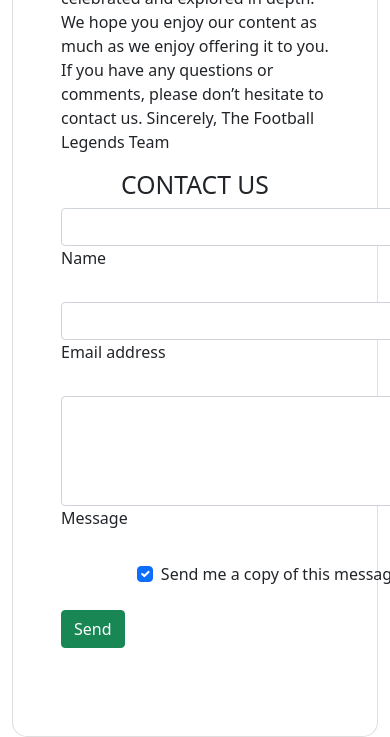
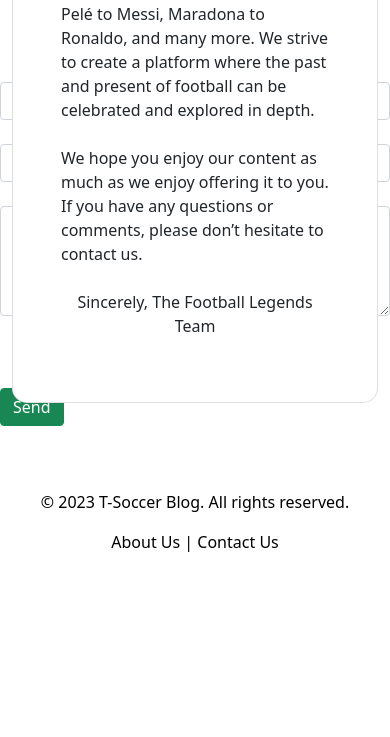
Before and after one commit to toriloye2/football-blog-CMS, a PHP site: page /aboutus.php in a window 390 px wide; the page is wider, and only the part inside the window is pictured. Shown: the part 952-1689 px from the top of that part. After the commit the page ends 1504 px from the top of that part, so only its background shows below. Run offline with PHP 8.4, Linux system fonts and the light colour scheme; some libraries are stand-ins or nearby versions.

Commit message:
added footer and updated files withe footer

```diff
--- a/aboutus.php
+++ b/aboutus.php
@@ -1,79 +1,42 @@
 <?php
 session_start();
-
 require('connect.php');
 include 'header.php';
 ?>
+
 <!DOCTYPE html>
 <html lang="en">
 <head>
     <meta charset="UTF-8">
     <meta name="viewport" content="width=device-width, initial-scale=1.0">
     <link rel="stylesheet" href="style.css">
-    <title>About us</title>
+    <title>About Us</title>
 </head>
-<section class="vh-100 bg-image"
-  style="background-image: url('https://mdbcdn.b-cdn.net/img/Photos/new-templates/search-box/img4.webp');">
+<body>
+<section class="vh-100 bg-image" style="background-image: url('https://mdbcdn.b-cdn.net/img/Photos/new-templates/search-box/img4.webp');">
     <div class="mask d-flex align-items-center h-100 gradient-custom-3">
-    <div class="container h-100">
+        <div class="container h-100" style="max-width: 900px;">
             <div class="row d-flex justify-content-center align-items-center h-100">
-        <div class="col-12 col-md-9 col-lg-7 col-xl-6">
+                <div class="col-12 col-md-10">
                     <div class="card" style="border-radius: 15px;">
                         <div class="card-body p-5">
-
-<body>
-    <h1>ABOUT US</h1>
-    <P>Welcome to Football Legends, your number one source for all things related to the greatest footballers of all time. We’re dedicated to providing you with the most comprehensive and engaging content, with a focus on the legendary careers, iconic moments, and lasting legacies of football’s biggest stars.
-
+                            <h1 class="text-center mb-4">ABOUT US</h1>
+                            <p class="text-justify mb-4">
+                                Welcome to Football Legends, your number one source for all things related to the greatest footballers of all time. We’re dedicated to providing you with the most comprehensive and engaging content, with a focus on the legendary careers, iconic moments, and lasting legacies of football’s biggest stars.
+                            </p>
+                            <p class="text-justify mb-4">
                                 Founded in 2023, Football Legends has come a long way from its beginnings. When we first started out, our passion for football and its history drove us to start this blog.
-
-We aim to serve football fans around the world, and are thrilled that we’re able to turn our passion into this website. Our team is committed to researching and delivering high-quality content that respects the rich history of the sport and honors the players who have made it what it is today.
-
+                            </p>
+                            <p class="text-justify mb-4">
+                                We aim to serve football fans around the world and are thrilled that we’re able to turn our passion into this website. Our team is committed to researching and delivering high-quality content that respects the rich history of the sport and honors the players who have made it what it is today.
+                            </p>
+                            <p class="text-justify mb-4">
                                 On our website, you’ll find detailed biographies, career highlights, memorable matches, and much more about football legends from Pelé to Messi, Maradona to Ronaldo, and many more. We strive to create a platform where the past and present of football can be celebrated and explored in depth.
-
+                            </p>
+                            <p class="text-justify mb-4">
                                 We hope you enjoy our content as much as we enjoy offering it to you. If you have any questions or comments, please don’t hesitate to contact us.
-
-Sincerely, The Football Legends Team</P>
-
-
-
-<h2 class="text-center">CONTACT US</h2>
-<form style="width: 26rem;">
-  <!-- Name input -->
-  <div data-mdb-input-init class="form-outline mb-4">
-    <input type="text" id="form4Example1" class="form-control" />
-    <label class="form-label" for="form4Example1">Name</label>
-  </div>
-
-  <!-- Email input -->
-  <div data-mdb-input-init class="form-outline mb-4">
-    <input type="email" id="form4Example2" class="form-control" />
-    <label class="form-label" for="form4Example2">Email address</label>
-  </div>
-
-  <!-- Message input -->
-  <div data-mdb-input-init class="form-outline mb-4">
-    <textarea class="form-control" id="form4Example3" rows="4"></textarea>
-    <label class="form-label" for="form4Example3">Message</label>
-  </div>
-
-  <!-- Checkbox -->
-  <div class="form-check d-flex justify-content-center mb-4">
-    <input
-      class="form-check-input me-2"
-      type="checkbox"
-      value=""
-      id="form4Example4"
-      checked
-    />
-    <label class="form-check-label" for="form4Example4">
-      Send me a copy of this message
-    </label>
-  </div>
-
-  <!-- Submit button -->
-  <button data-mdb-ripple-init type="button" class="btn btn-success btn-block mb-4">Send</button>
-</form>
+                            </p>
+                            <p class="text-center font-italic">Sincerely, The Football Legends Team</p>
                         </div>
                     </div>
                 </div>
@@ -81,10 +44,35 @@
         </div>
     </div>
 </section>
+<h2 class="text-center mt-5">CONTACT US</h2>
+<form style="max-width: 600px; margin: 0 auto;">
+    <!-- Name input -->
+    <div class="form-outline mb-4">
+        <input type="text" id="form4Example1" class="form-control" placeholder="Your Name" required />
+    </div>
 
+    <!-- Email input -->
+    <div class="form-outline mb-4">
+        <input type="email" id="form4Example2" class="form-control" placeholder="Your Email Address" required />
+    </div>
 
+    <!-- Message input -->
+    <div class="form-outline mb-4">
+        <textarea class="form-control" id="form4Example3" rows="4" placeholder="Your Message" required></textarea>
+    </div>
 
+    <!-- Checkbox -->
+    <div class="form-check d-flex justify-content-center mb-4">
+        <input class="form-check-input me-2" type="checkbox" id="form4Example4" checked />
+        <label class="form-check-label" for="form4Example4">
+            Send me a copy of this message
+        </label>
+    </div>
 
+    <!-- Submit button -->
+    <button type="button" class="btn btn-success btn-block">Send</button>
+</form>
 
+    <?php include 'footer.php'; ?>
 </body>
 </html>
--- a/edit_legend.php
+++ b/edit_legend.php
@@ -210,8 +210,6 @@
         </script>
     </div>
 </body>
-<footer style="background-color: #f8f9fa; padding: 20px; text-align: center;">
-    <p>© 2023 T-Soccer Blog. All rights reserved.</p>
-    <p><a href="aboutus.php">About Us</a> | <a href="contactus.php">Contact Us</a></p>
-</footer>
+
+<?php include 'footer.php'; ?>
 </html>
--- /dev/null
+++ b/footer.php
@@ -0,0 +1,5 @@
+<footer class="bg- #F8F9FA text-black text-center py-3 mt-5">
+    <p>&copy; 2023 T-Soccer Blog. All rights reserved.</p>
+    <a href="aboutus.php" class="text-decoration-none text-black">About Us</a> |
+    <a href="contactus.php" class="text-decoration-none text-black">Contact Us</a>
+</footer>
--- a/index.php
+++ b/index.php
@@ -157,10 +157,8 @@
     </div>
 
 </body>
-<footer style="background-color: #f8f9fa; padding: 20px; text-align: center;">
-    <p>© 2023 T-Soccer Blog. All rights reserved.</p>
-    <p><a href="aboutus.php">About Us</a> | <a href="contactus.php">Contact Us</a></p>
 
+<?php include 'footer.php'; ?>
 
   </footer>
 
--- a/login.php
+++ b/login.php
@@ -134,9 +134,7 @@
     </script>
 
 </body>
-<footer style="background-color: #f8f9fa; padding: 20px; text-align: center;">
-    <p>© 2023 T-Soccer Blog. All rights reserved.</p>
-    <p><a href="aboutus.php">About Us</a> | <a href="contactus.php">Contact Us</a></p>
+<?php include 'footer.php'; ?>
 </footer>
 
 </html>
--- a/players.php
+++ b/players.php
@@ -63,8 +63,6 @@
         ?>
     </div>
 </body>
-<footer style="background-color: #f8f9fa; padding: 20px; text-align: center;">
-    <p>© 2023 T-Soccer Blog. All rights reserved.</p>
-    <p><a href="aboutus.php">About Us</a> | <a href="contactus.php">Contact Us</a></p>
-</footer>
+
+<?php include 'footer.php'; ?>
 </html>
```
Also changed, not shown: signup.php (+1 -14 lines). Lines whose indentation alone changed are shown as unchanged.
